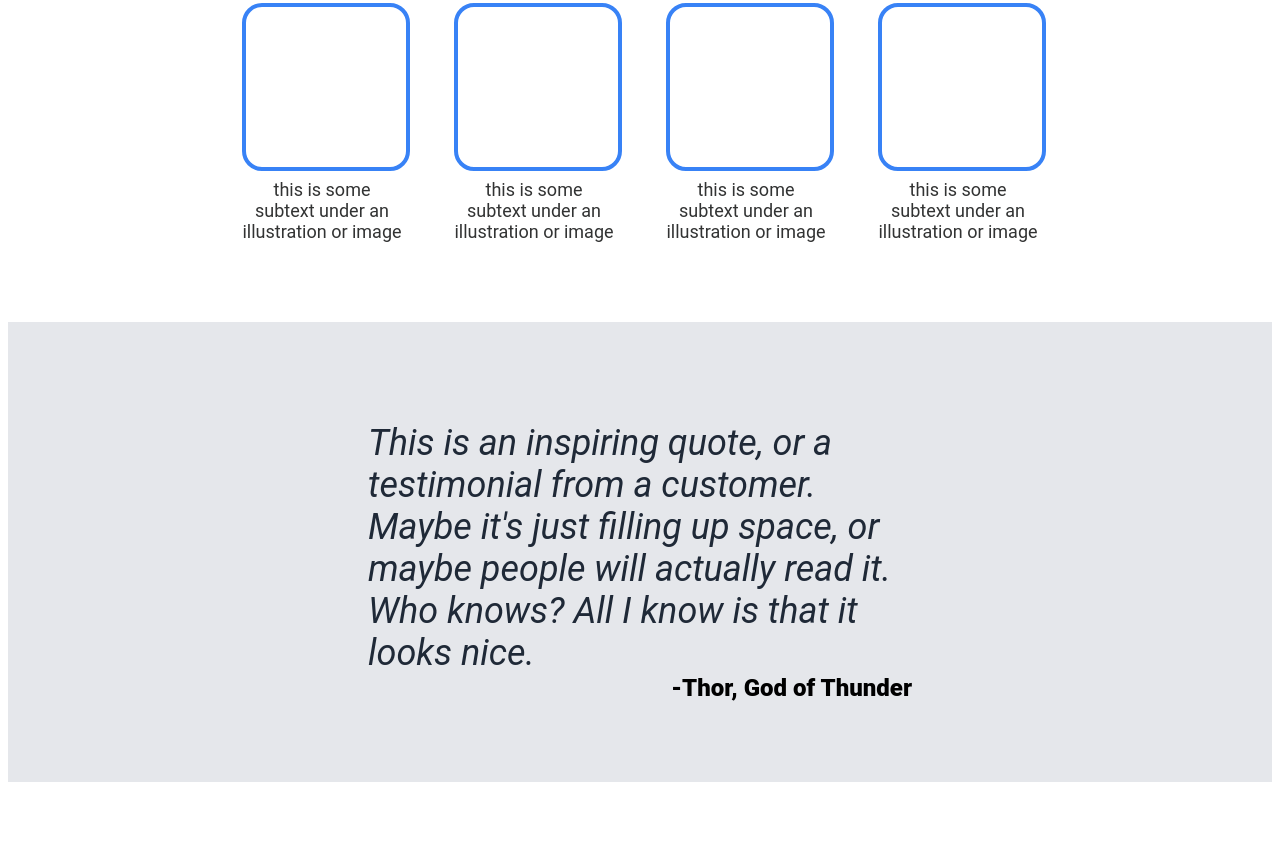
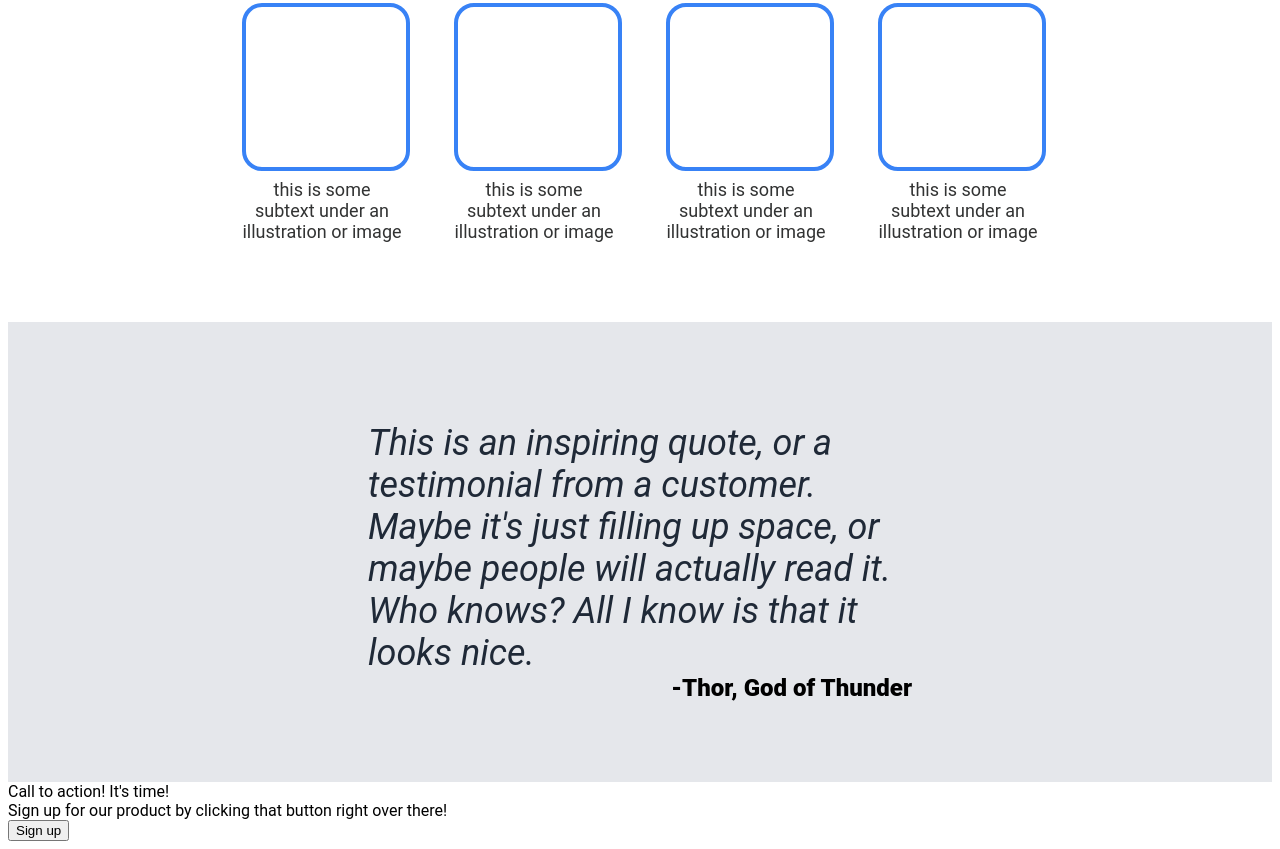
Before and after one commit to ViTran25/landing_page, a plain HTML site: page index.html in a window 1280 px wide. Shown: the part 546-1395 px from the top of the page. Before the commit the page ends 1336 px from the top, so only its background shows below. Drawn offline with Linux system fonts and the light colour scheme.

Commit message:
Create fourth-section

```diff
--- a/index.html
+++ b/index.html
@@ -53,5 +53,15 @@
             <div class="quote"><em>This is an inspiring quote, or a testimonial from a customer. Maybe it's just filling up space, or maybe people will actually read it. Who knows? All I know is that it looks nice.</em></div>
             <div class="quote-owner">-Thor, God of Thunder</div>
         </div>
+            <div class="call-to-action-container">
+                <div class="call-to-action-text">
+                    <div class="call-to-action-main-text">Call to action! It's time!</div>
+                    <div class="call-to-action-subtext">Sign up for our product by clicking that button right over there!</div>
+                </div>
+                <button class="call-to-action-button">Sign up</button>
+            </div>
+        <div class="fourth-section">
+
+        </div>
     </body>
 </html>
```
